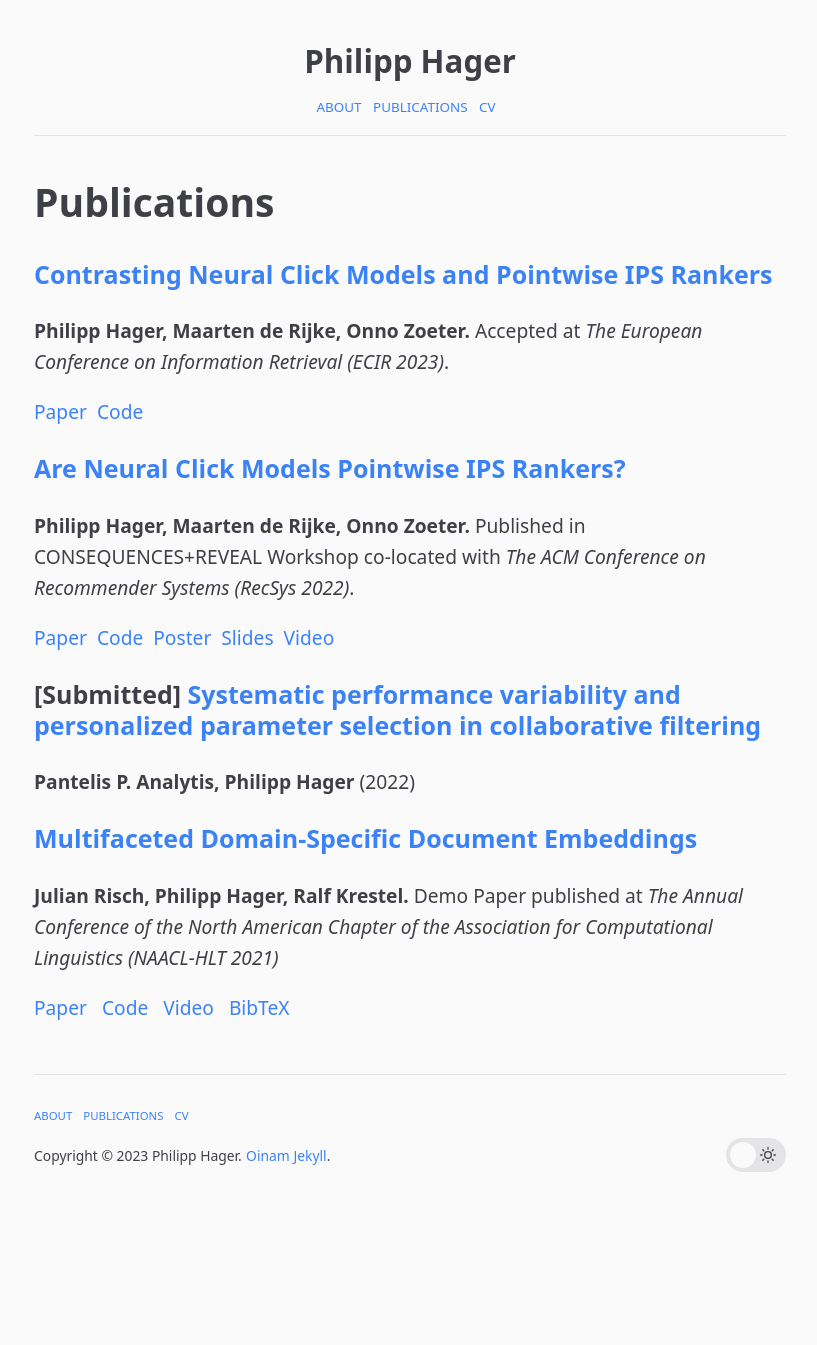
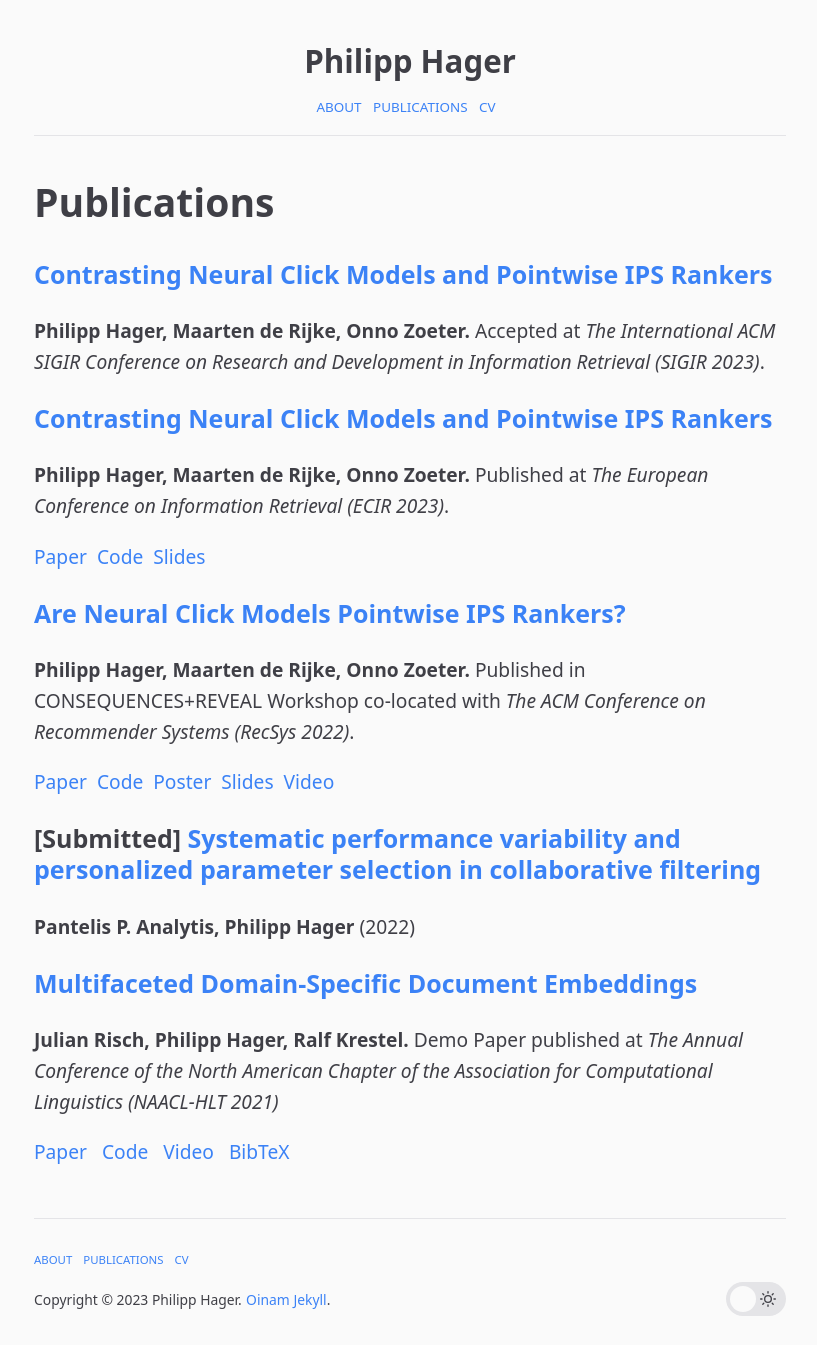
Before and after one commit to philipphager/philipphager.github.io, a Jekyll site: the page built from publications.md, in a window 1280 px wide. Shown: the whole page, without its empty margins (230-1047 px from the left). Built offline with Jekyll 4.4.1, drawn with Linux system fonts in a browser that asks for light colours; before the commit the page ends 1201 px from its top, so only the background shows below that.

Commit message:
Add slides

```diff
--- a/publications.md
+++ b/publications.md
@@ -6,10 +6,15 @@ permalink: /publications/
 
 ### [Contrasting Neural Click Models and Pointwise IPS Rankers]()
 **Philipp Hager, Maarten de Rijke, Onno Zoeter.**
-Accepted at *The European Conference on Information Retrieval (ECIR 2023)*.
+Accepted at *The International ACM SIGIR Conference on Research and Development in Information Retrieval (SIGIR 2023)*.
+
+### [Contrasting Neural Click Models and Pointwise IPS Rankers]()
+**Philipp Hager, Maarten de Rijke, Onno Zoeter.**
+Published at *The European Conference on Information Retrieval (ECIR 2023)*.
 
 [Paper](/assets/papers/2023-ecir-cm-vs-ips.pdf)
 &nbsp;[Code](https://github.com/philipphager/ultr-cm-vs-ips)
+&nbsp;[Slides](/assets/slides/2023-ecir-cm-vs-ips.pdf)
 
 
 ### [Are Neural Click Models Pointwise IPS Rankers?](/assets/papers/2022-cm-vs-ips.pdf)
```
Also changed, not shown: 1 other file.
